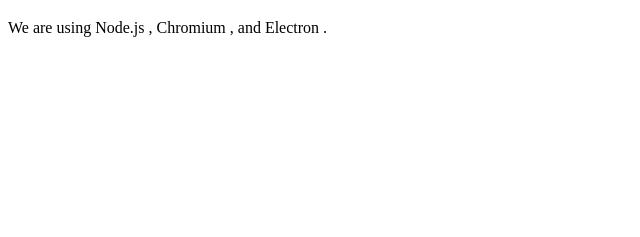
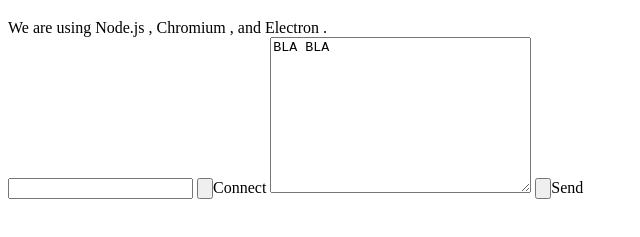
Before and after one commit to Cardano-After-Dark/app, an Electron app: page app-tests/t00-electron/index.html in a window 800 px wide. Shown: the part 61-298 px from the top of the page, without its empty margins (0-640 px from the left). Drawn offline with Linux system fonts and the light colour scheme.

Commit message:
initial experiments

```diff
--- a/app-tests/t00-electron/index.html
+++ b/app-tests/t00-electron/index.html
@@ -11,5 +11,12 @@
     We are using Node.js <span id="node-version"></span>,
     Chromium <span id="chrome-version"></span>,
     and Electron <span id="electron-version"></span>.
+
+    <form>
+      <input id="text1" type="text">
+      <input id="button1" type="button">Connect</input>
+      <textarea name="textarea" id="textarea1" cols="30" rows="10">BLA BLA</textarea>
+      <input id="button2" type="button">Send</input>
+    </form>
   </body>
 </html>
```
Also changed, not shown: app-tests/t01-electron/README.md (added).
